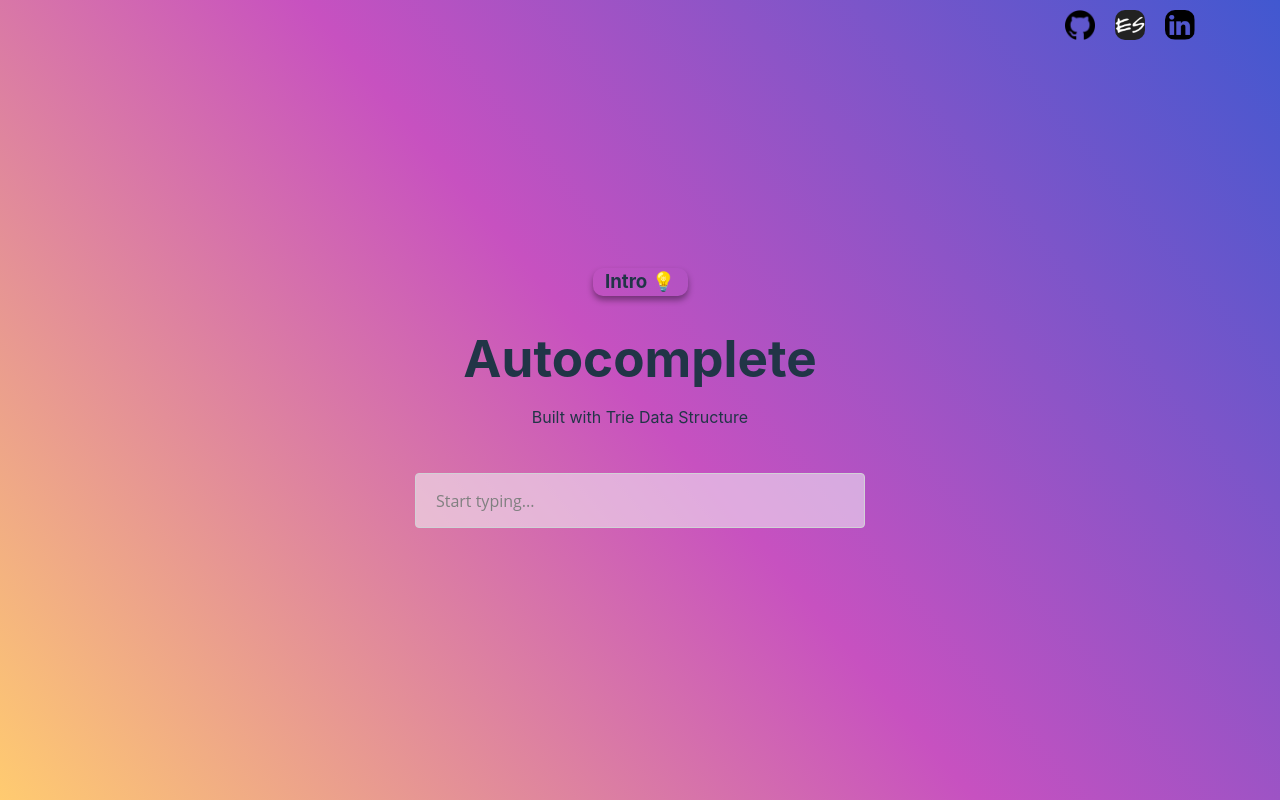
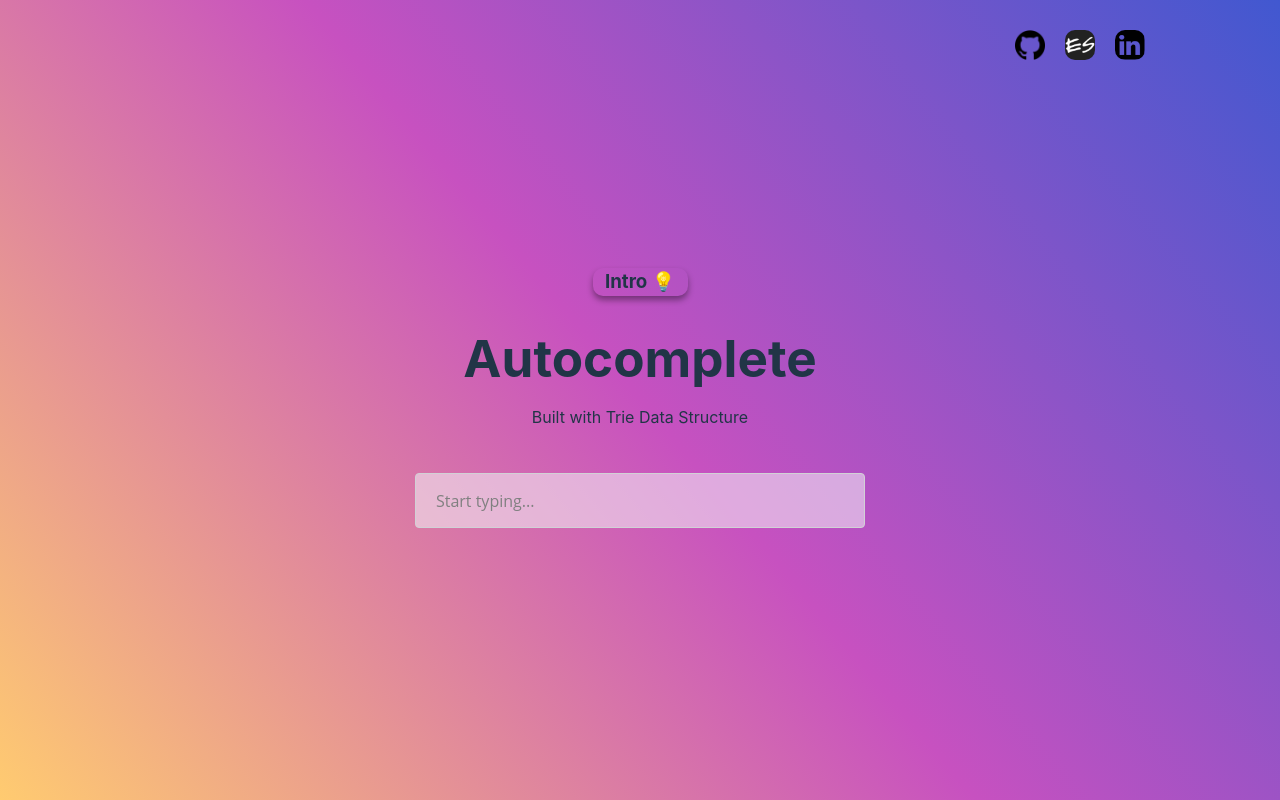
Before and after one commit to evgenii-shvetsov/react-autocomplete, a React (Vite) app: page / in a window 1280 px wide. Built offline with nearby package versions, Linux system fonts and the light colour scheme.

Commit message:
change links position

```diff
--- a/src/Components/Footer/Footer.css
+++ b/src/Components/Footer/Footer.css
@@ -1,7 +1,7 @@
 footer {
   position: absolute;
-  right: 0;
-  top: 0;
+  right: 50px;
+  top: 20px;
   width: 300px;
   height: 200px;
 }
```
